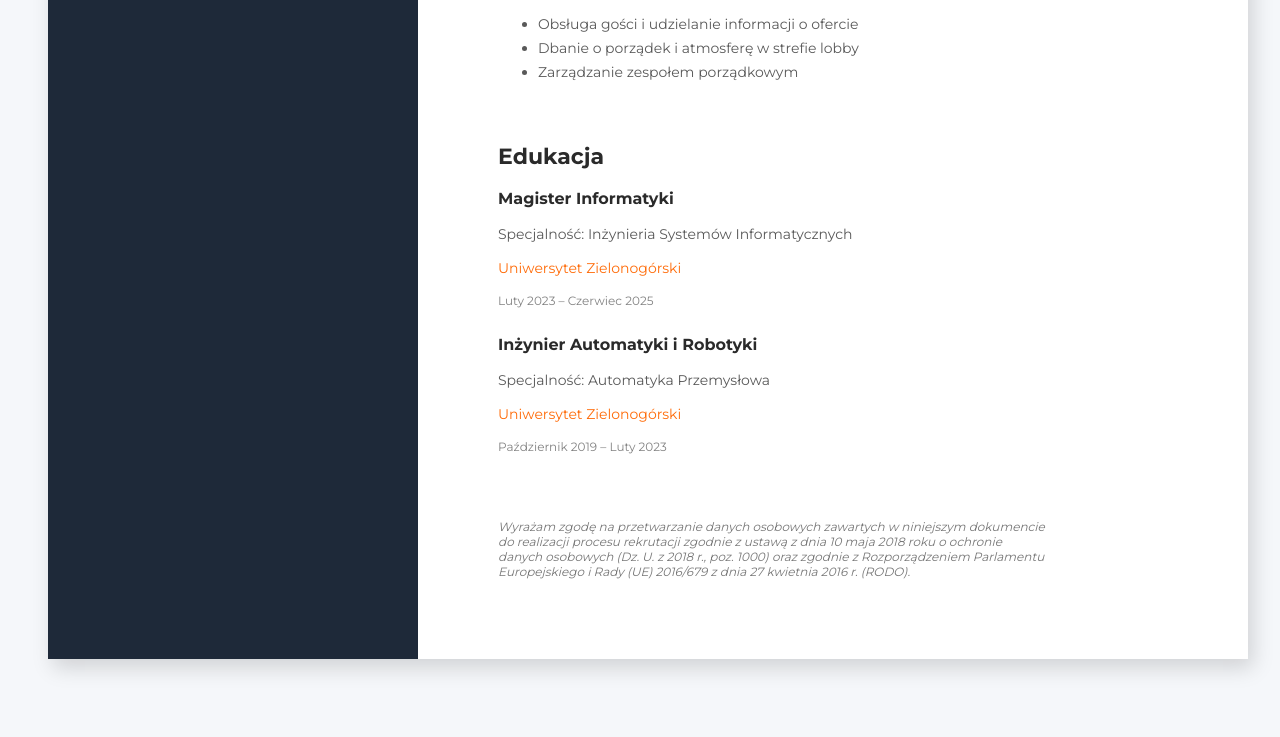
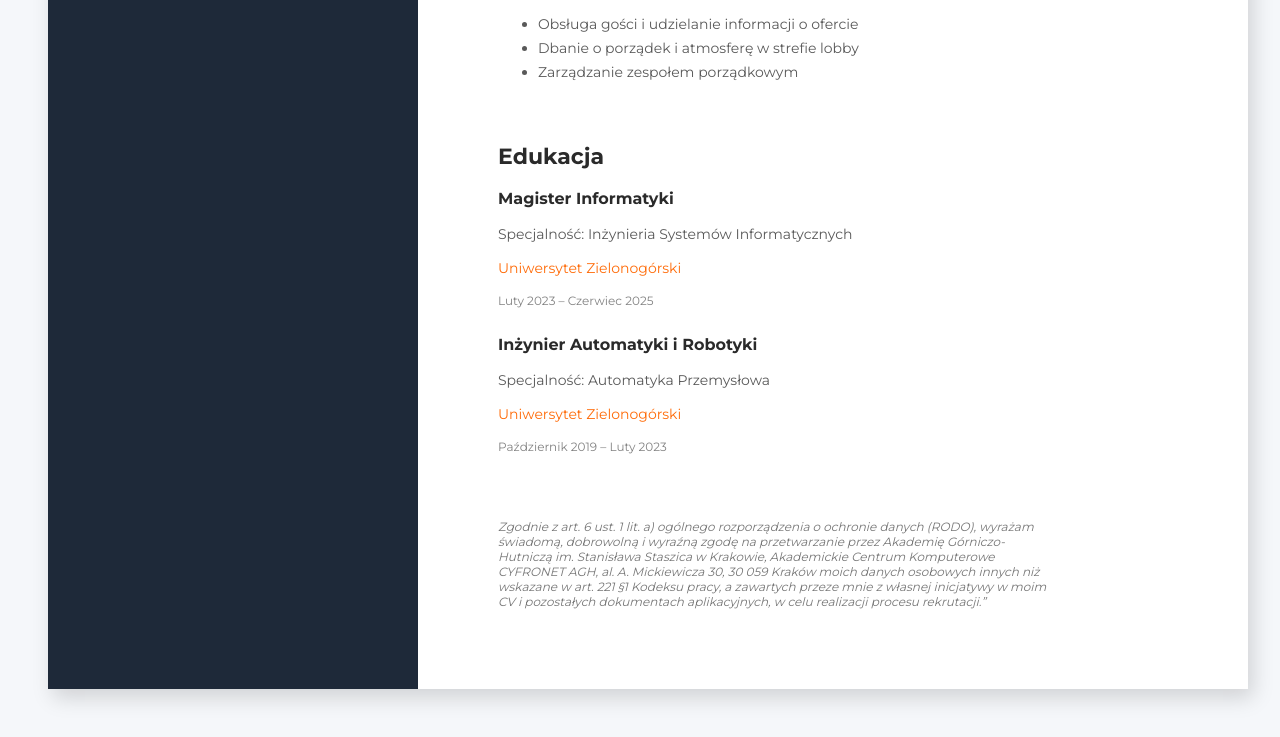
Before and after one commit to Bl4ckBend3r/side_CV, a plain HTML site: page index.html in a window 1280 px wide. Shown: the part 1423-2160 px from the top of the page. Before the commit the page ends 2130 px from the top, so only its background shows below. Drawn offline with Linux system fonts and the light colour scheme.

Commit message:
Update index.html

```diff
--- a/index.html
+++ b/index.html
@@ -206,12 +206,12 @@
 
         <section class="rodo">
           <p class="rodo-text">
-            Wyrażam zgodę na przetwarzanie danych osobowych zawartych w
-            niniejszym dokumencie do realizacji procesu rekrutacji zgodnie z
-            ustawą z dnia 10 maja 2018 roku o ochronie danych osobowych (Dz. U.
-            z 2018 r., poz. 1000) oraz zgodnie z Rozporządzeniem Parlamentu
-            Europejskiego i Rady (UE) 2016/679 z dnia 27 kwietnia 2016 r.
-            (RODO).
+            Zgodnie z art. 6 ust. 1 lit. a) ogólnego rozporządzenia o ochronie danych (RODO), wyrażam świadomą,
+dobrowolną i wyraźną zgodę na przetwarzanie przez Akademię Górniczo-Hutniczą im. Stanisława
+Staszica w Krakowie, Akademickie Centrum Komputerowe CYFRONET AGH, al. A. Mickiewicza 30, 30
+059 Kraków moich danych osobowych innych niż wskazane w art. 221 §1 Kodeksu pracy, a zawartych
+przeze mnie z własnej inicjatywy w moim CV i pozostałych dokumentach aplikacyjnych, w celu
+realizacji procesu rekrutacji.”
           </p>
         </section>
       </div>
```
